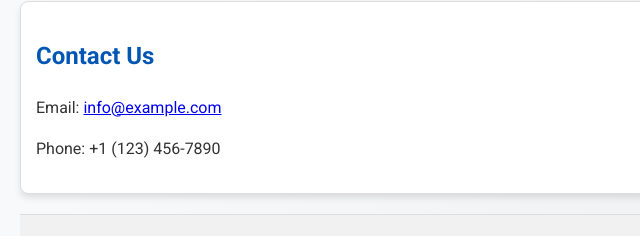
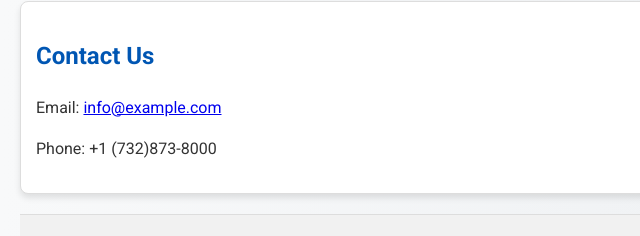
Before and after one commit to dpatel2610/Website, a plain HTML site: page index.html in a window 1280 px wide. Shown: the part 697-933 px from the top of the page, 0-640 px from the left. Drawn offline with Linux system fonts and the light colour scheme.

Commit message:
Update index.html

```diff
--- a/index.html
+++ b/index.html
@@ -103,7 +103,7 @@
     <section id="contact">
         <h2>Contact Us</h2>
         <p>Email: <a href=vdnjusa@gmail.com">info@example.com</a></p>
-        <p>Phone: +1 (123) 456-7890</p>
+        <p>Phone: +1 (732)873-8000</p>
     </section>
 
     <footer>
```
